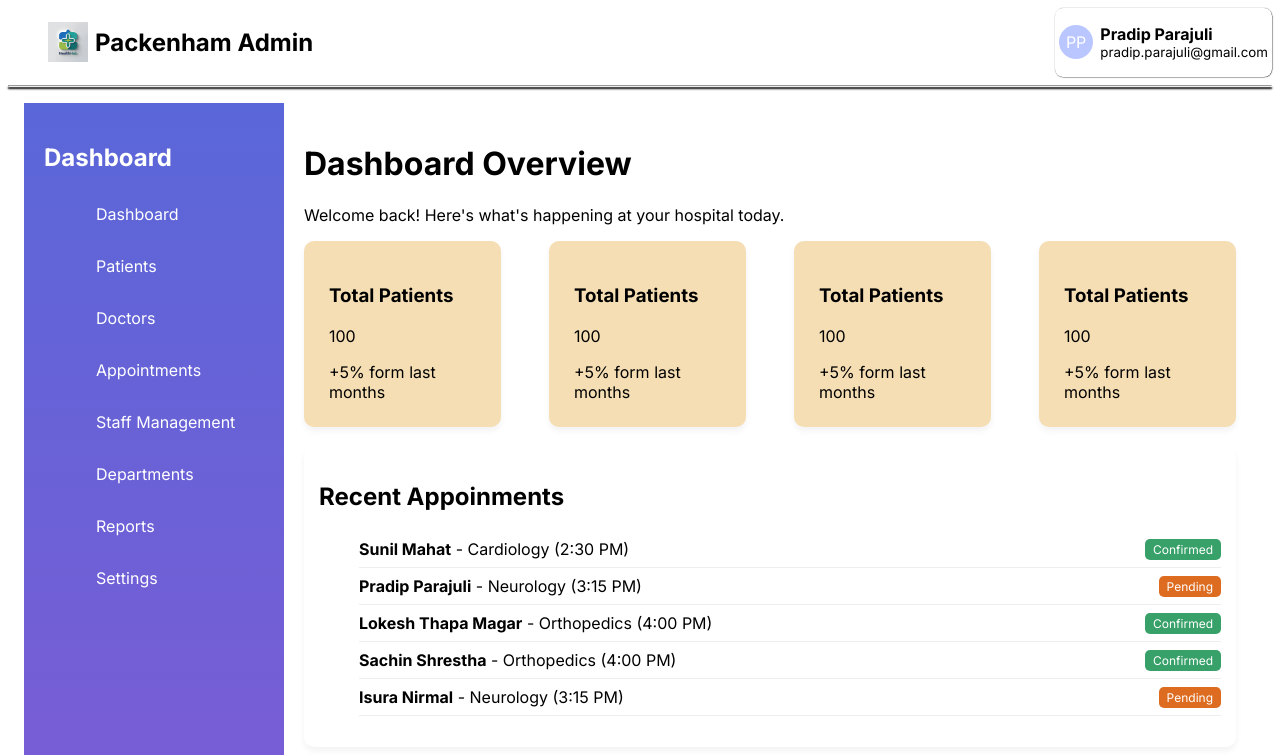
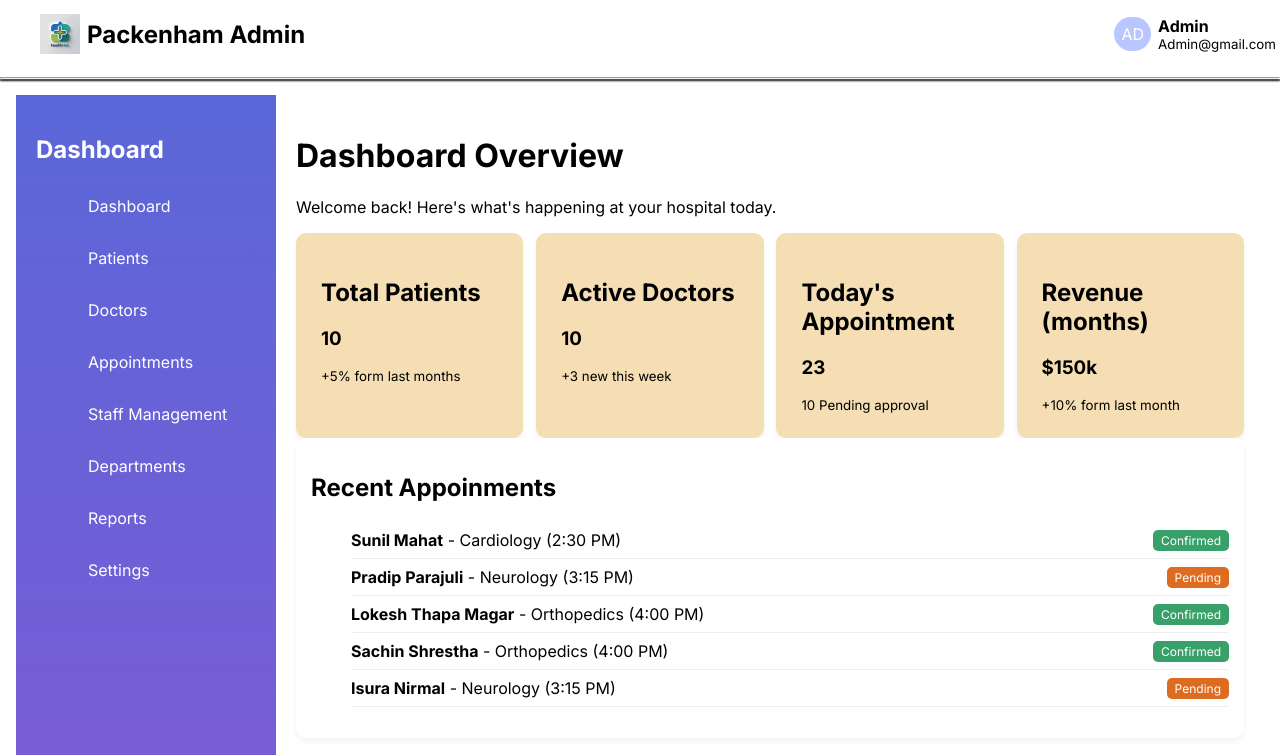
Before and after one commit to lokesh-358-luka/pakenham-hospital, a plain HTML site: page admin Portal/dashboard.html in a window 1280 px wide. Shown: the top 755 px of the page. Drawn offline with Linux system fonts and the light colour scheme.

Commit message:
4th update

```diff
--- a/admin Portal/admin.css
+++ b/admin Portal/admin.css
@@ -7,6 +7,7 @@
 
 
 body{
+  margin: 0 0 0;
 }
 .nav1{
     list-style: none;
@@ -25,12 +26,13 @@ body{
     display: flex;
     align-items: center;
     gap: 7px;
-    box-shadow: .3px .3px 1px ;
     padding: 4px;
     border-radius: 8px;
+    transition: transform 0.3s ease, box-shadow 0.3s ease;
 }
     .navb:hover{
-        background-color: bisque;
+        background-color: rgb(255, 237, 216);
+        transform: translateY(-8px) scale(1.03); /* Pop out */
     }
 
 
@@ -98,8 +100,8 @@ hr{
 .stats{
     display: grid;
     grid-template-columns: repeat(4, 1fr);
-    gap: 3rem;
-    margin-bottom: 20px;
+    gap: .8rem;
+
 
 }
 
--- a/admin Portal/appoint.css
+++ b/admin Portal/appoint.css
@@ -1,7 +1,6 @@
 body {
   background-color: #f0f4f8;
   margin: 0;
-  padding: 20px;
 }
 
 .appointment-section {
--- a/admin Portal/dashboard.html
+++ b/admin Portal/dashboard.html
@@ -10,13 +10,13 @@
     <div class="nav">
         <ul class="nav1">
        <li class="nava">
-        <img src="logo.png" alt="Loading" height="40" width="40">
+        <a href="../index.html"><img src="logo.png" alt="Loading" height="40" width="40"></a>
        <h2>Packenham Admin</h2></li>
          <li class="navb">
-        <div class="avatar blue">PP</div>
+        <div class="avatar blue">AD</div>
               <div>
-                <strong>Pradip Parajuli</strong><br>
-                <small>pradip.parajuli@gmail.com</small>
+                <strong>Admin</strong><br>
+                <small>Admin@gmail.com</small>
               </div>
         </ul>
 
@@ -50,27 +50,27 @@
    <!-- stats -->
     <div class="stats">
         <div class="card">
-            <h3>Total Patients</h3>
-            <p>100</p>
-            <span> +5% form last months</span>
+            <h2>Total Patients</h2>
+            <h3><p>10</p></h3>
+            <span> <small>+5% form last months</small></span>
         </div>
 
          <div class="card">
-            <h3>Total Patients</h3>
-            <p>100</p>
-            <span> +5% form last months</span>
+            <h2> Active Doctors</h2>
+            <h3><p>10</p></h3>
+            <span><small>+3 new this week</small></span>
         </div>
 
          <div class="card">
-            <h3>Total Patients</h3>
-            <p>100</p>
-            <span> +5% form last months</span>
+            <h2>Today's Appointment</h2>
+            <h3><p>23</p></h3>
+            <span><small>10 Pending approval</small></span>
         </div>
 
          <div class="card">
-            <h3>Total Patients</h3>
-            <p>100</p>
-            <span> +5% form last months</span>
+            <h2>Revenue (months)</h2>
+            <h3><p>$150k</p></h3>
+            <span><small>+10% form last month</small></span>
         </div>
 
     </div>
--- a/admin Portal/departments.css
+++ b/admin Portal/departments.css
@@ -1,7 +1,6 @@
 body {
   background-color: #f0f4f8;
-  margin: 0;
-  padding: 20px;
+  margin: 0 0 0;
 }
 
 .department-section {
--- a/admin Portal/reports.css
+++ b/admin Portal/reports.css
@@ -1,7 +1,6 @@
 body {
   background-color: #f0f4f8;
-  margin: 0;
-  padding: 20px;
+  margin: 0 0 0;
 }
 
 .report-section {
--- a/admin Portal/settings.css
+++ b/admin Portal/settings.css
@@ -1,7 +1,6 @@
 body {
   background-color: #f0f4f8;
-  margin: 0;
-  padding: 20px;
+  margin: 0 0;
 }
 
 .settings-section {
@@ -46,6 +45,7 @@ body {
   margin: 0 0 8px;
   font-size: 18px;
   color: #34495e;
+  align-items: center;
 }
 
 .text-wrapper ul {
@@ -53,8 +53,21 @@ body {
   padding-left: 20px;
   color: #555;
   font-size: 14px;
+  list-style: none;
 }
 
 .text-wrapper li {
   margin-bottom: 6px;
+  background: white;
+  padding:2rem;
+  display: grid;
+grid-template-columns: repeat(3, 1fr);
+gap: 2rem;
+transition: transform 0.3s ease, box-shadow 0.3s ease;
+border-radius: 10px;
 }
+
+.text-wrapper li:hover{
+   transform: translateY(-8px) scale(1.03); /* Pop out */
+   background: #dfdfdf;
+}
--- a/admin Portal/staff.css
+++ b/admin Portal/staff.css
@@ -1,7 +1,6 @@
 body {
   background-color: #f0f4f8;
-  margin: 0;
-  padding: 20px;
+  margin: 0 0 0;
 }
 
 .staff-section {
```
Also changed, not shown: admin Portal/admin-doc.html (+2 -2 lines), admin Portal/admin-patients.html (+5 -5 lines), admin Portal/appoint.html (+2 -2 lines), admin Portal/departments.html (+2 -2 lines), admin Portal/reports.html (+2 -2 lines), admin Portal/settings.html (+7 -7 lines), admin Portal/staff.html (+2 -2 lines), 1 other file.
